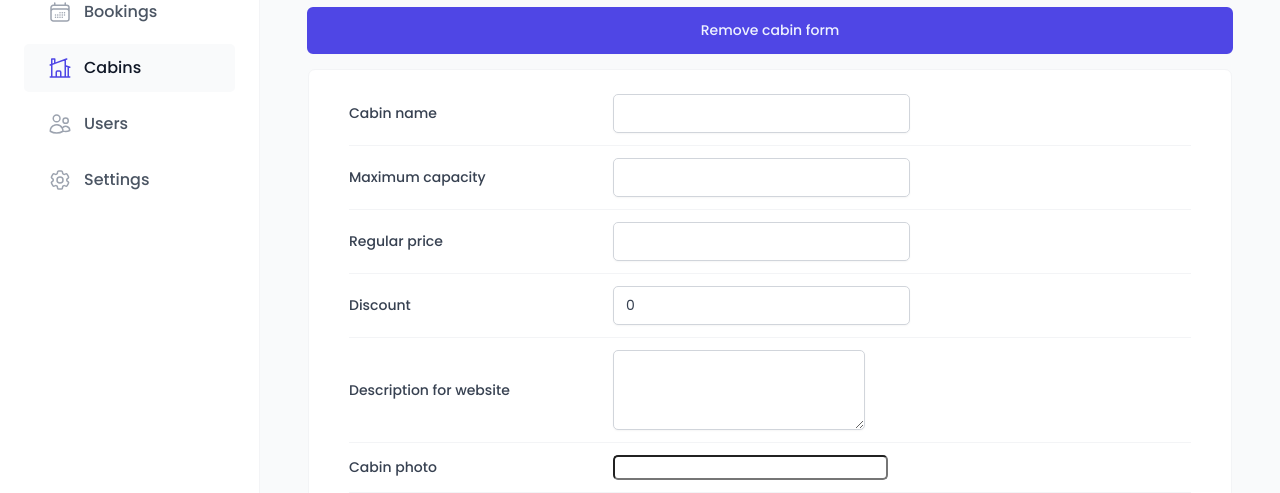
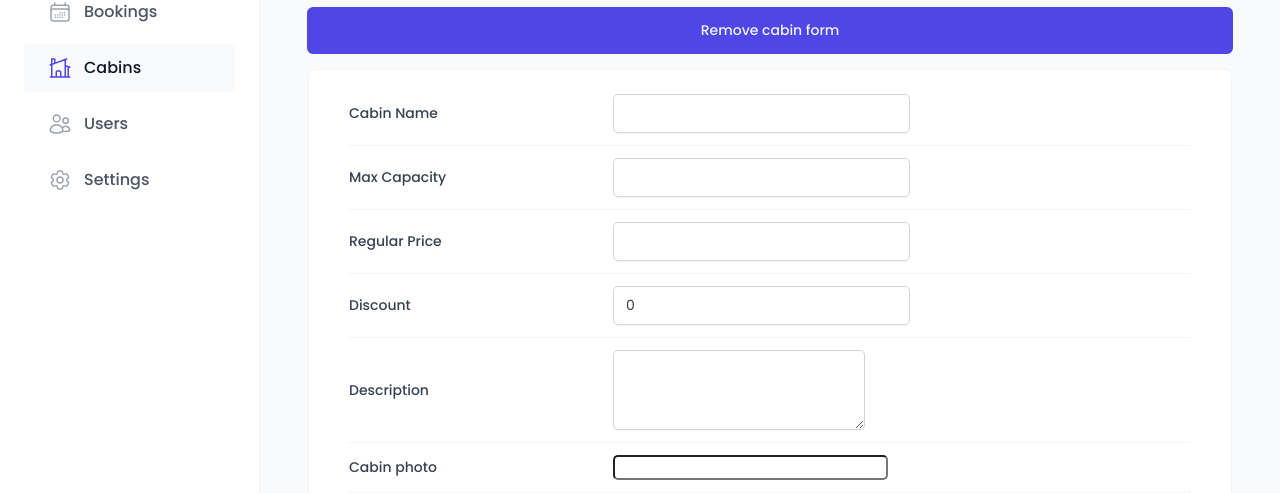
Before and after one commit to GuyKopel1568/The-wild-oasis, a React (Vite) app: page /cabins in a window 1280 px wide. Both pictures are taken after a click on the button "Add new cabin". Shown: the part 235-728 px from the top of the page. Built offline with nearby package versions, Linux system fonts and the light colour scheme; no server answers; the database is empty; a web font is replaced by a local one.

Commit message:
Handling form errors

```diff
--- a/src/features/cabins/CreateCabinForm.jsx
+++ b/src/features/cabins/CreateCabinForm.jsx
@@ -9,8 +9,9 @@
 import { useMutation, useQueryClient } from '@tanstack/react-query';
 import { createCabin } from '../../services/apiCabins';
 import toast from 'react-hot-toast';
+import FormRow from '../../ui/FormRow';
 
-const FormRow = styled.div`
+const StyledFormRow = styled.div`
   display: grid;
   align-items: center;
   grid-template-columns: 24rem 1fr 1.2fr;
@@ -48,9 +49,10 @@
 
 function CreateCabinForm() {
   const queryClient = useQueryClient();
-  const { register, handleSubmit, reset } = useForm();
+  const { register, handleSubmit, reset, getValues, formState } = useForm();
+  const { errors } = formState;
 
-  const { mutate, isLoading } = useMutation({
+  const { mutate, isLoading: isCreating } = useMutation({
     mutationFn: createCabin,
     onSuccess: () => {
       toast.success('Cabin created!');
@@ -67,40 +69,75 @@
     mutate(data);
   }
 
+  function onError(errors) {
+    console.log(errors);
+  }
+
   return (
-    <Form onSubmit={handleSubmit(onSubmit)}>
-      <FormRow>
-        <Label htmlFor="name">Cabin name</Label>
-        <Input type="text" id="name" {...register('name')} />
+    <Form onSubmit={handleSubmit(onSubmit, onError)}>
+      <FormRow label="Cabin Name" error={errors?.name?.message}>
+        <Input
+          type="text"
+          id="name"
+          {...register('name', {
+            required: 'This field is required',
+          })}
+        />
       </FormRow>
 
-      <FormRow>
-        <Label htmlFor="maxCapacity">Maximum capacity</Label>
-        <Input type="number" id="maxCapacity" {...register('maxCapacity')} />
+      <FormRow label="Max Capacity" error={errors?.maxCapacity?.message}>
+        <Input
+          type="number"
+          id="maxCapacity"
+          {...register('maxCapacity', {
+            required: 'This field is required',
+            min: {
+              value: 1,
+              message: 'Capacity should be at least 1',
+            },
+          })}
+        />
       </FormRow>
 
-      <FormRow>
-        <Label htmlFor="regularPrice">Regular price</Label>
-        <Input type="number" id="regularPrice" {...register('regularPrice')} />
+      <FormRow label="Regular Price" error={errors?.regularPrice?.message}>
+        <Input
+          type="number"
+          id="regularPrice"
+          {...register('regularPrice', {
+            required: 'This field is required',
+            min: {
+              value: 1,
+              message: 'Must have a price for thecabin',
+            },
+          })}
+        />
       </FormRow>
 
-      <FormRow>
-        <Label htmlFor="discount">Discount</Label>
+      <FormRow label="Discount" error={errors?.discount?.message}>
         <Input
           type="number"
           id="discount"
           defaultValue={0}
-          {...register('discount')}
+          {...register('discount', {
+            required: 'This field is required',
+            validate: (value) => {
+              return (
+                value <= getValues().regularPrice ||
+                'Discount should be less than regular price'
+              );
+            },
+          })}
         />
       </FormRow>
 
-      <FormRow>
-        <Label htmlFor="description">Description for website</Label>
+      <FormRow label="Description" error={errors?.description?.message}>
         <Textarea
           type="number"
           id="description"
           defaultValue=""
-          {...register('description')}
+          {...register('description', {
+            required: 'This field is required',
+          })}
         />
       </FormRow>
 
@@ -109,13 +146,13 @@
         <FileInput id="image" accept="image/*" />
       </FormRow>
 
-      <FormRow>
+      <StyledFormRow>
         {/* type is an HTML attribute! */}
         <Button variation="secondary" type="reset">
           Cancel
         </Button>
-        <Button>Add cabin</Button>
-      </FormRow>
+        <Button disabled={isCreating}>Add cabin</Button>
+      </StyledFormRow>
     </Form>
   );
 }
--- a/src/ui/AppLayout.jsx
+++ b/src/ui/AppLayout.jsx
@@ -6,6 +6,7 @@
 const Main = styled.main`
   padding: 4rem 4.8rem 6.4rem;
   background-color: var(--color-grey-50);
+  overflow: scroll;
 `;
 
 const StyledAppLayout = styled.div`
--- /dev/null
+++ b/src/ui/FormRow.jsx
@@ -0,0 +1,49 @@
+import styled from 'styled-components';
+
+const StyledFormRow = styled.div`
+  display: grid;
+  align-items: center;
+  grid-template-columns: 24rem 1fr 1.2fr;
+  gap: 2.4rem;
+
+  padding: 1.2rem 0;
+
+  &:first-child {
+    padding-top: 0;
+  }
+
+  &:last-child {
+    padding-bottom: 0;
+  }
+
+  &:not(:last-child) {
+    border-bottom: 1px solid var(--color-grey-100);
+  }
+
+  &:has(button) {
+    display: flex;
+    justify-content: flex-end;
+    gap: 1.2rem;
+  }
+`;
+
+const Label = styled.label`
+  font-weight: 500;
+`;
+
+const Error = styled.span`
+  font-size: 1.4rem;
+  color: var(--color-red-700);
+`;
+
+function FormRow({ label, error, children }) {
+  return (
+    <StyledFormRow>
+      {label && <Label htmlFor={children.props.id}>{label}</Label>}
+      {children}
+      {error && <Error>{error}</Error>}
+    </StyledFormRow>
+  );
+}
+
+export default FormRow;
```
